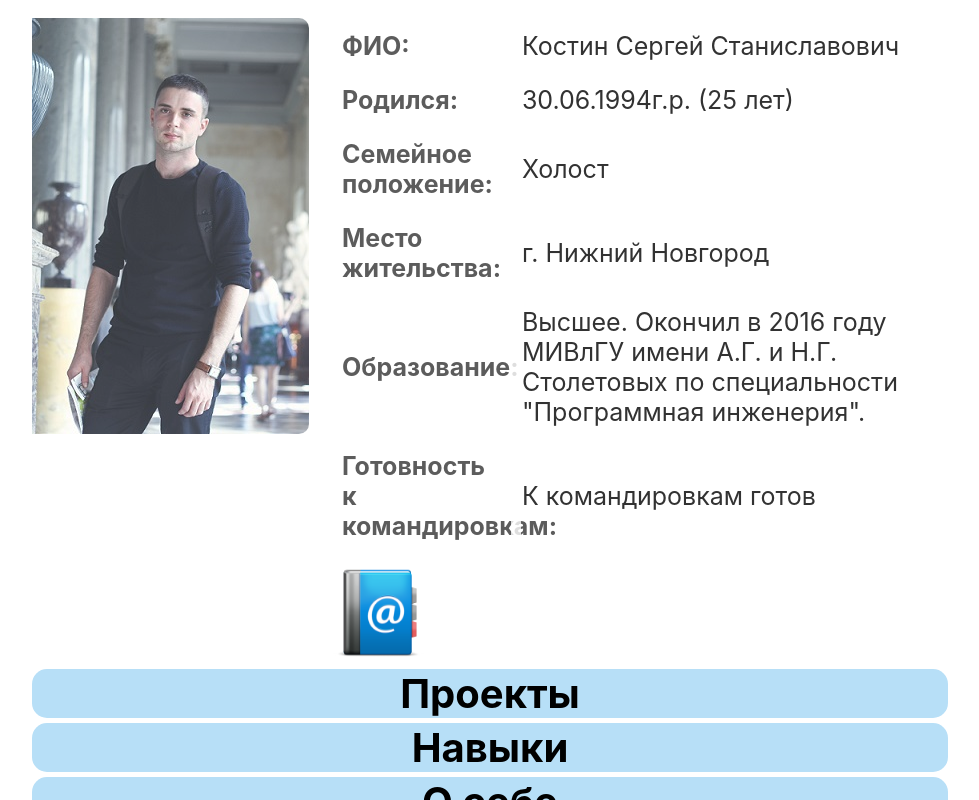
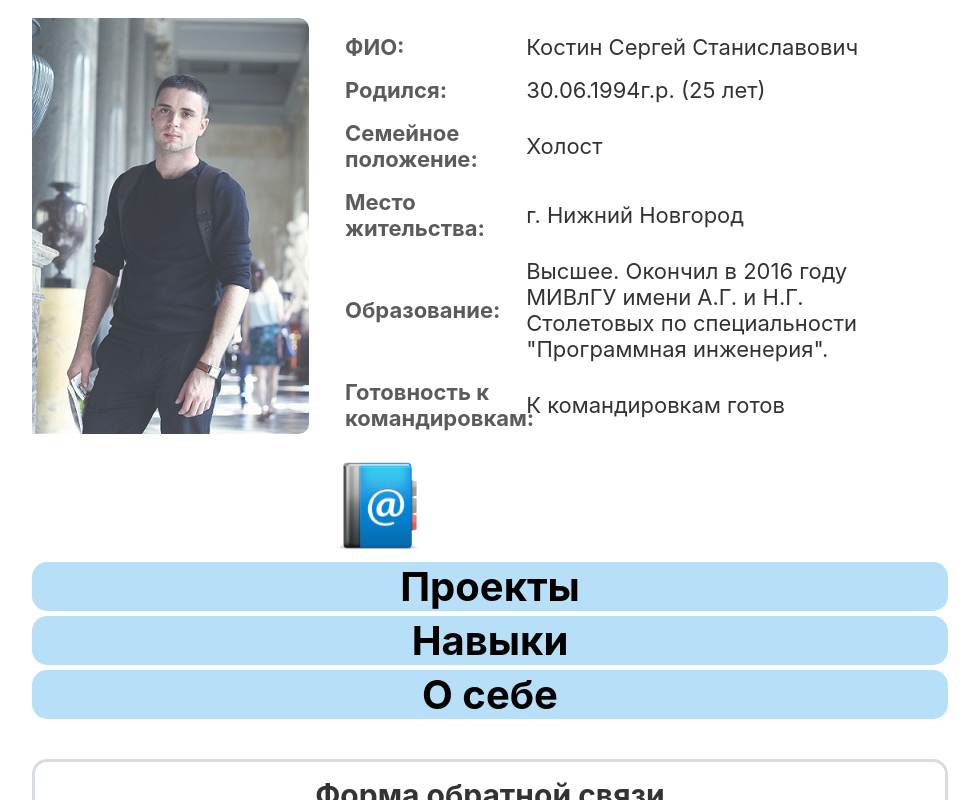
Before and after one commit to PuhlyaMan/MyPage, a React app: page / in a window 1280 px wide. Both pictures are taken after a click on the button "ПОДРОБНЕЕ". Shown: the top 800 px of the page, without its empty margins (150-1129 px from the left). Built offline with nearby package versions, Linux system fonts and the light colour scheme.

Commit message:
Исправлены небольшие недочеты

```diff
--- a/src/components/ElContainer/AboutMe/TableRow/style.css
+++ b/src/components/ElContainer/AboutMe/TableRow/style.css
@@ -16,7 +16,3 @@
   0% { opacity: 0; }
   100% { opacity: 1; }
 }
-
-td {
-  border: 10px solid #ffffff;
-}
--- a/src/components/ElContainer/AboutMe/index.jsx
+++ b/src/components/ElContainer/AboutMe/index.jsx
@@ -27,7 +27,7 @@ export default function AboutMe() {
           <table className={style.table}>
             <colgroup>
               <col className={style.col_title} />
-              <col span="1" className={style.col_data} />
+              <col className={style.col_data} />
             </colgroup>
             <thead />
             <tbody>
--- a/src/components/ElContainer/AboutMe/style.css
+++ b/src/components/ElContainer/AboutMe/style.css
@@ -18,8 +18,9 @@
 
 .table {
   table-layout: fixed;
-  font-size: 25px;
+  font-size: 22px;
   width: 100%;
+  border-spacing: 15px;
 }
 
 .col_title {
--- a/src/components/ElContainer/CommunicationForm/index.jsx
+++ b/src/components/ElContainer/CommunicationForm/index.jsx
@@ -9,6 +9,7 @@ import style from './style.css';
 const useStyle = makeStyles({
   textField: {
     padding: '0 15px 0 0',
+    boxSizing: 'border-box',
   },
 });
 
--- a/src/components/ElContainer/Menu/MenuItem/Skils/index.jsx
+++ b/src/components/ElContainer/Menu/MenuItem/Skils/index.jsx
@@ -14,8 +14,13 @@ export default function Skils() {
     ));
 
     return (
+      <div className={style.skils}>
         <table className={style.table} key={element.id}>
           <caption className={style.header}>{element.header}</caption>
+          <colgroup>
+            <col className={style.col_name} />
+            <col span="3" className={style.col_other} />
+          </colgroup>
           <thead>
             <tr>
               <th>Название</th>
@@ -28,6 +33,7 @@ export default function Skils() {
             {data}
           </tbody>
         </table>
+      </div>
     );
   });
 
--- a/src/components/ElContainer/Menu/MenuItem/Skils/style.css
+++ b/src/components/ElContainer/Menu/MenuItem/Skils/style.css
@@ -1,3 +1,7 @@
+.skils {
+  margin: 0 120px 50px;
+}
+
 .header {
   caption-side: top;
   text-align: center;
@@ -11,8 +15,6 @@
   border-collapse: collapse;
   font-size: 20px;
   text-align: center;
-  width: 100%;
-  margin: 0 0 50px 0;
 }
 
 .table tr td, .table tr th {
@@ -23,3 +25,11 @@
 .table tr th {
   background-color: #2b83cc;
 }
+
+.col_name {
+  width: 40%;
+}
+
+.col_other {
+  width: 20%;
+}
--- a/src/components/ElContainer/Menu/MenuItem/style.css
+++ b/src/components/ElContainer/Menu/MenuItem/style.css
@@ -28,8 +28,8 @@
 .body_active {
   margin: 10px 0;
   padding: 20px 30px;
-  border: 1px solid #ddd;
-  border-radius: 15px;
+  /*border: 1px solid #ddd;
+  border-radius: 15px;*/
   animation-name: active;
   animation-duration: 1s;
   animation-iteration-count: 1;
--- a/src/components/ElContainer/style.css
+++ b/src/components/ElContainer/style.css
@@ -1,8 +1,3 @@
-*, ::after, ::before {
-  box-sizing: border-box;
-}
-
 body {
   font-family: -apple-system, BlinkMacSystemFont, 'Segoe UI', Roboto, Oxygen, Ubuntu, Cantarell, 'Open Sans', 'Helvetica Neue', sans-serif;
-  font-size: 1rem;
 }
```
Lines whose indentation alone changed are shown as unchanged.
